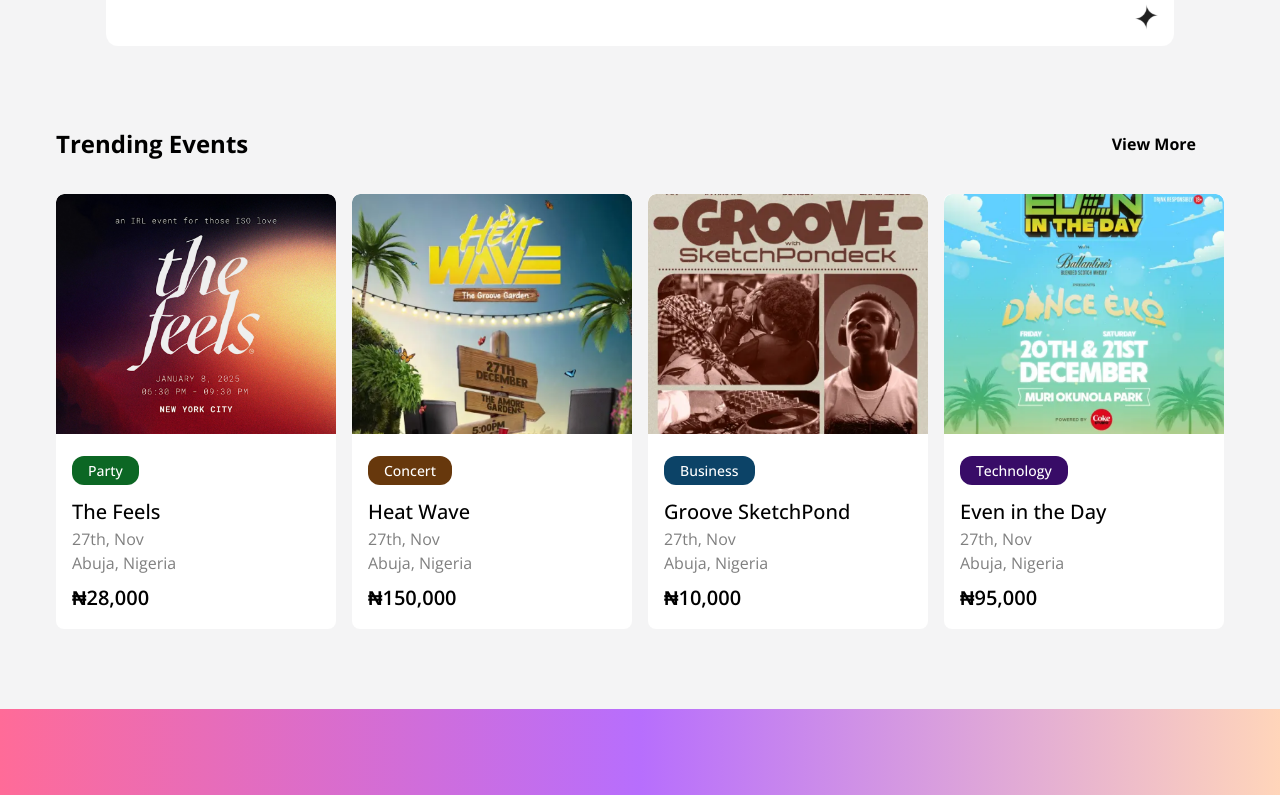
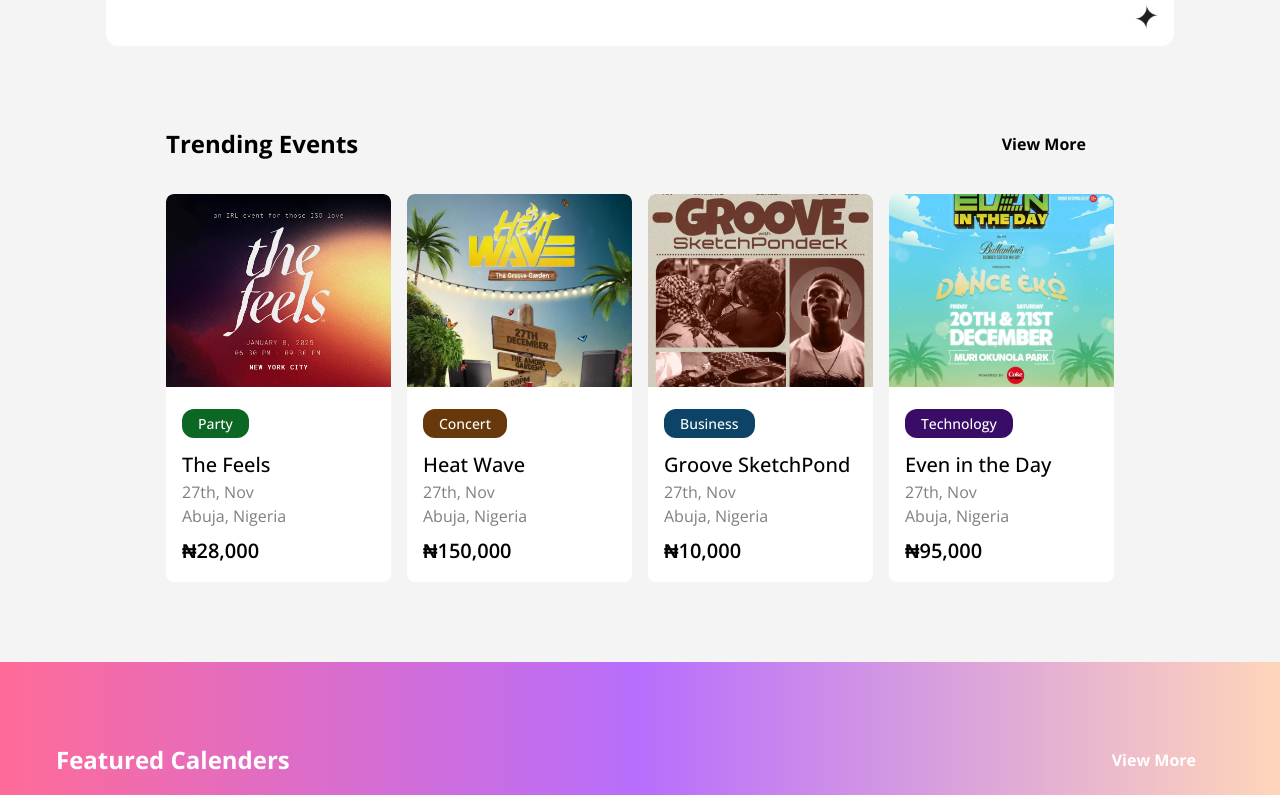
Before and after one commit to abed-obaah/centrl, a React (Vite) app: page / in a window 1280 px wide. Shown: the part 468-1263 px from the top of the page. Built offline with nearby package versions, Linux system fonts and the light colour scheme; some icons are missing.

Commit message:
made some changes

```diff
--- a/src/App.jsx
+++ b/src/App.jsx
@@ -11,12 +11,12 @@ import WaitListLayout from './layouts/WaitlistLayout';
 
 // pages
 import Home from './pages/Home';
-import Pricing from './pages/pricing';
 import Calenders from './pages/Calenders';
 import About from './pages/About';
 import Discover from './pages/Discover';
 import Privacy from './pages/Privacy';
 import TrendingDetails from './pages/TrendingDetails';
+import Pricing from './pages/Pricing';
 // import Waitlist from './pages/Waitlist';
 
 // import Signin from './components/auth/signin';
--- a/src/sections/TrendingEvents.jsx
+++ b/src/sections/TrendingEvents.jsx
@@ -51,7 +51,7 @@ const categoryColors = {
 const TrendingEvents = () => {
   return (
     <section className="pt-20">
-      <div className="container xl:max-w-[1200px]">
+      <div className="container xl:max-w-[980px]">
         <div className="flex justify-between flex-wrap items-center w-full mb-8 ">
           <h2 className="text-400 md:text-500 font-700">Trending Events</h2>
 
```
